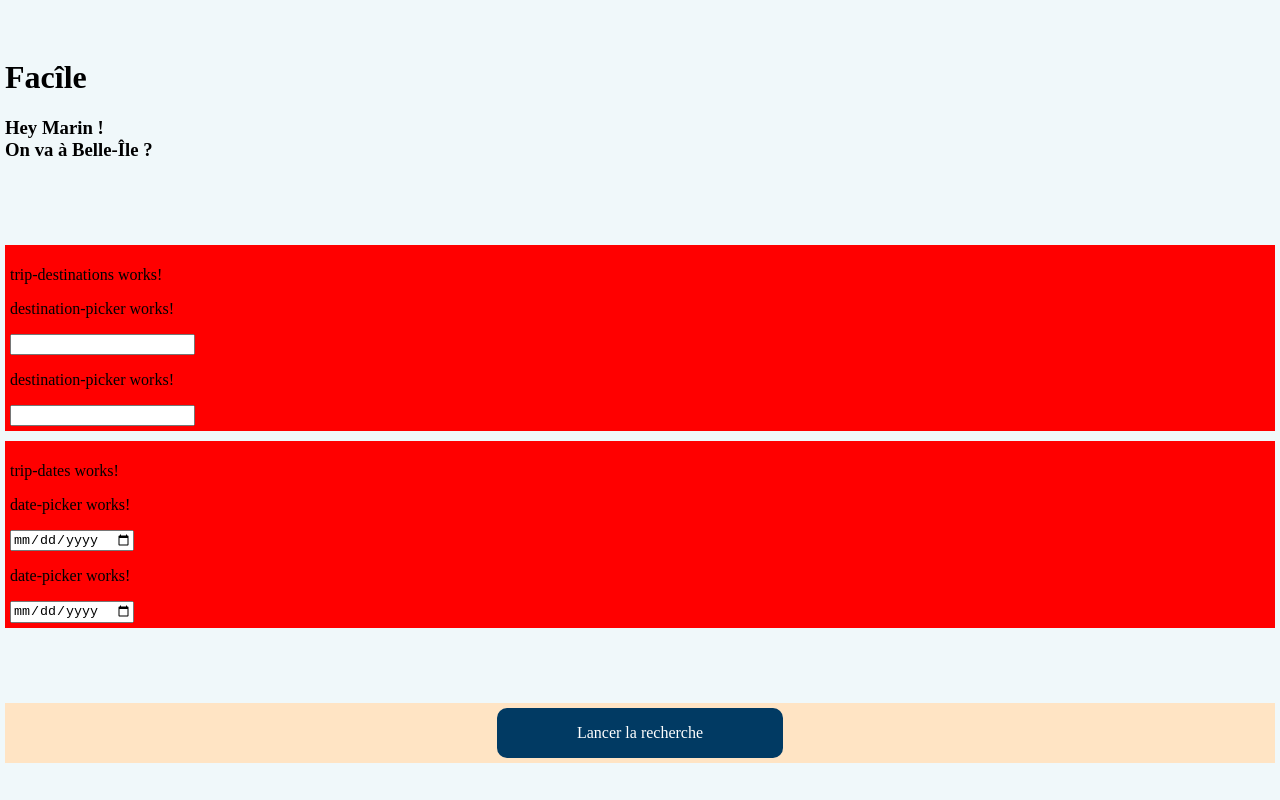
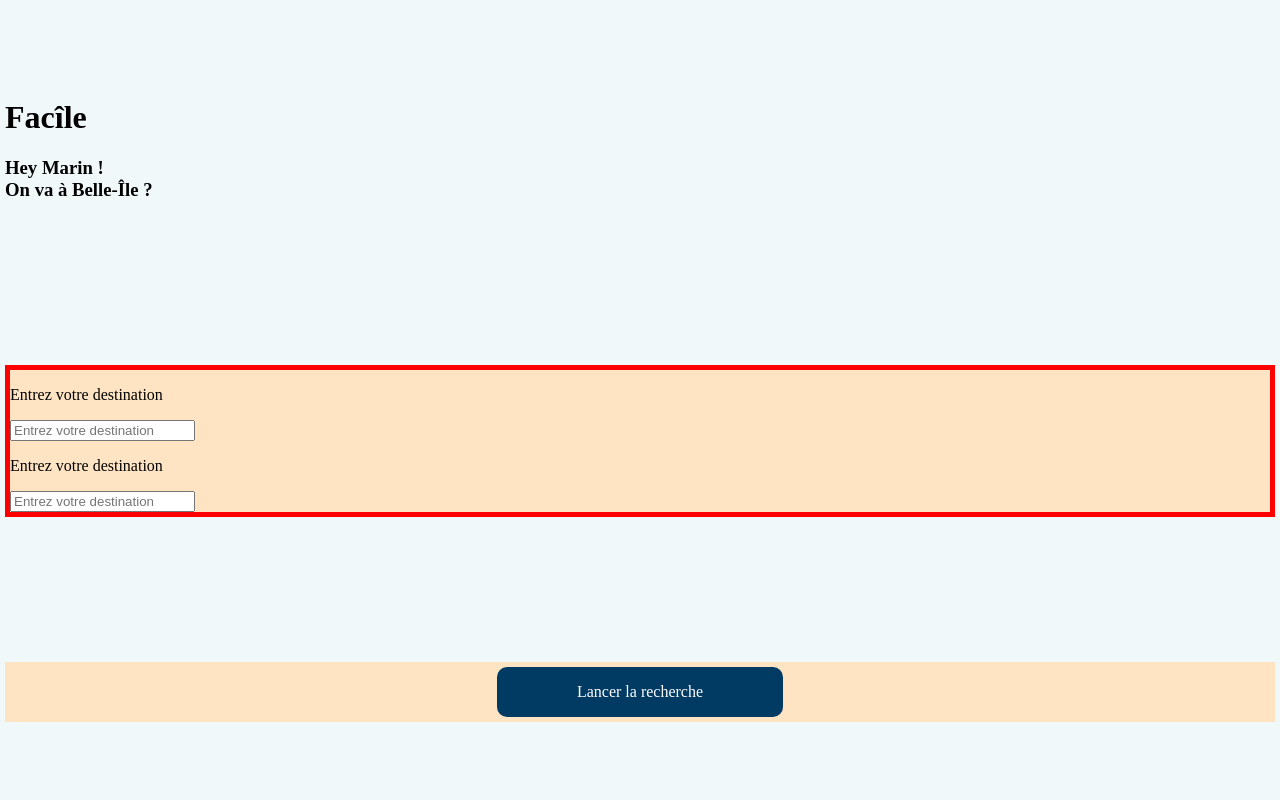
Before and after one commit to MarinB-56/facile, an Angular app in the folder frontend/: page / in a window 1280 px wide. Built offline with nearby package versions, Linux system fonts and the light colour scheme.

Commit message:
Customize input from destination-picker component

```diff
--- a/frontend/src/app/trip-configurator/trip-configurator.component.html
+++ b/frontend/src/app/trip-configurator/trip-configurator.component.html
@@ -6,7 +6,7 @@
 
   <div class="trip-configurator__wrapper">
     <app-trip-destinations></app-trip-destinations>
-    <app-trip-dates></app-trip-dates>
+
   </div>
 
   <app-trip-search-button></app-trip-search-button>
--- a/frontend/src/app/trip-configurator/trip-destinations/destination-picker/destination-picker.component.html
+++ b/frontend/src/app/trip-configurator/trip-destinations/destination-picker/destination-picker.component.html
@@ -1,3 +1 @@
-<p>destination-picker works!</p>
-
-<input type="text">
+<input type="text" placeholder="Entrez votre destination">
--- a/frontend/src/app/trip-configurator/trip-destinations/trip-destinations.component.css
+++ b/frontend/src/app/trip-configurator/trip-destinations/trip-destinations.component.css
@@ -3,3 +3,9 @@
   display: block;
   padding: 5px;
 }
+
+.trip-destination__pickers {
+  background-color: bisque;
+  display: flex;
+  flex-direction: column;
+}
--- a/frontend/src/app/trip-configurator/trip-destinations/trip-destinations.component.html
+++ b/frontend/src/app/trip-configurator/trip-destinations/trip-destinations.component.html
@@ -1,4 +1,6 @@
-<p>trip-destinations works!</p>
-
-<app-destination-picker></app-destination-picker>
-<app-destination-picker></app-destination-picker>
+<div class="trip-destination__pickers">
+  <p>Entrez votre destination</p>
+  <app-destination-picker></app-destination-picker>
+  <p>Entrez votre destination</p>
+  <app-destination-picker></app-destination-picker>
+</div>
```
